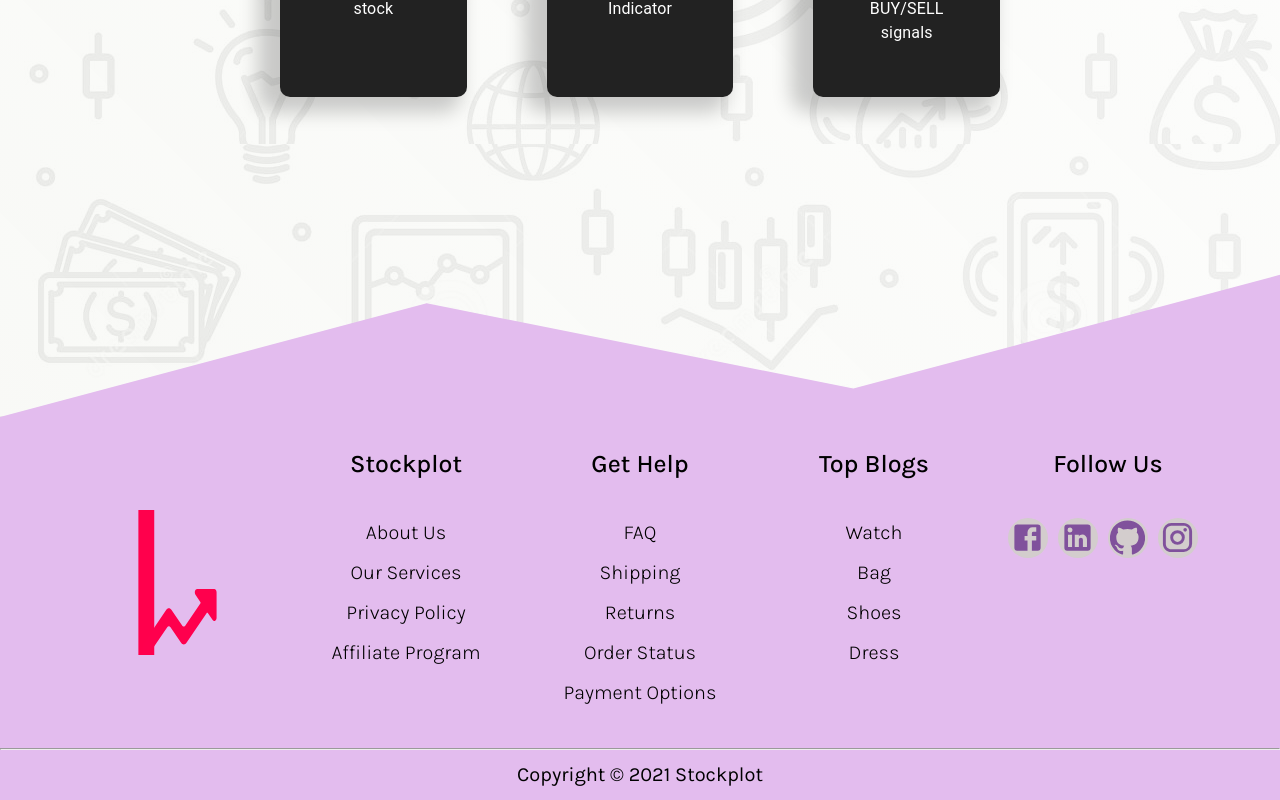
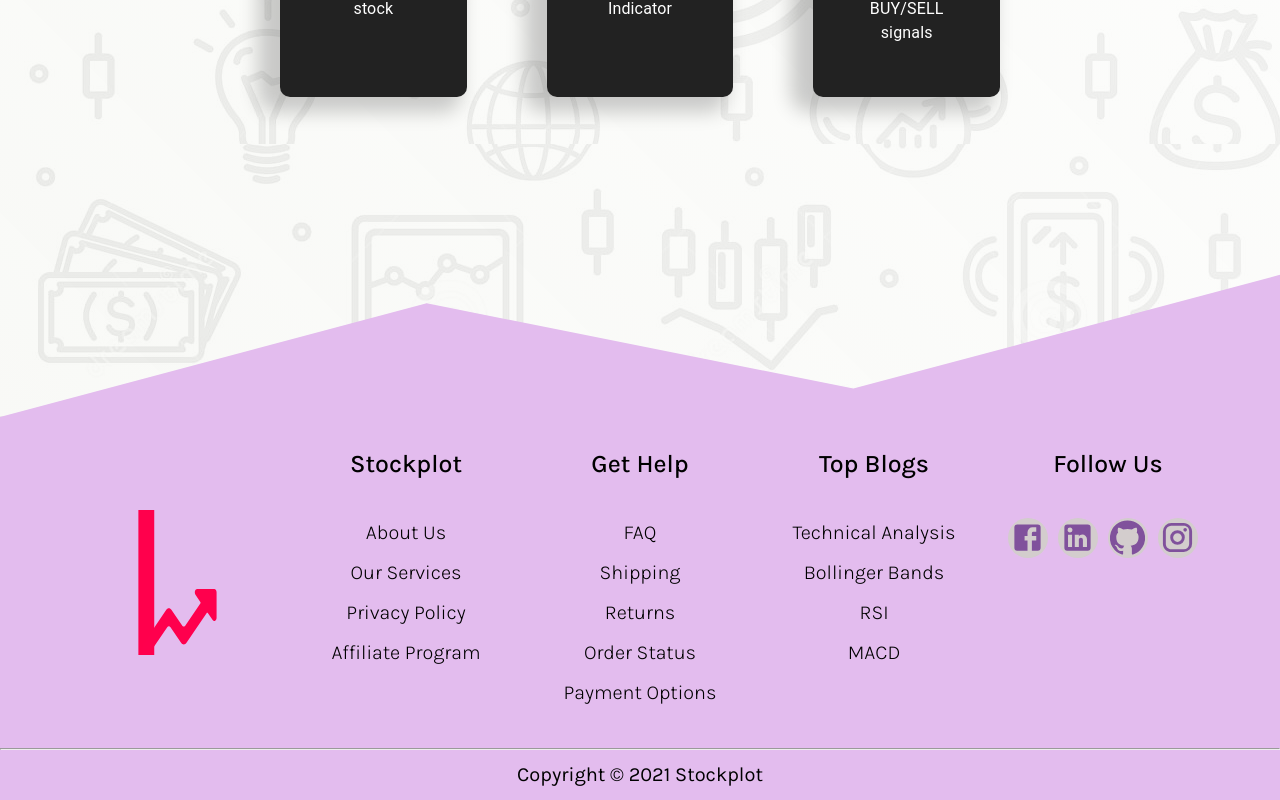
Before and after one commit to Stockplot/ui, a React (Create React App) app: page / in a window 1280 px wide. Shown: the part 1443-2243 px from the top of the page. Built offline with nearby package versions, Linux system fonts and the light colour scheme; no server answers; a web font is replaced by a local one; what react-stockcharts would draw is missing.

Commit message:
footer changed

```diff
--- a/src/components/Footer.js
+++ b/src/components/Footer.js
@@ -55,16 +55,16 @@
 							<h4>top blogs</h4>
 							<ul>
 								<li>
-                  <a href="/">watch</a>
+									<a href="/">Technical Analysis</a>
 								</li>
 								<li>
-                  <a href="/">bag</a>
+									<a href="/">Bollinger Bands</a>
 								</li>
 								<li>
-                  <a href="/">shoes</a>
+									<a href="/">RSI</a>
 								</li>
 								<li>
-                  <a href="/">dress</a>
+									<a href="/">MACD</a>
 								</li>
 							</ul>
 						</div>
@@ -94,8 +94,7 @@
 						fontSize: "20px",
 						textAlign: "center",
 						color: "#000",
-          }}
-        >
+					}}>
 					Copyright © 2021 Stockplot
 				</p>
 			</footer>
```
Also changed, not shown: 1 other file (tests, documents, lock files or other folders). Lines whose indentation alone changed are shown as unchanged.
